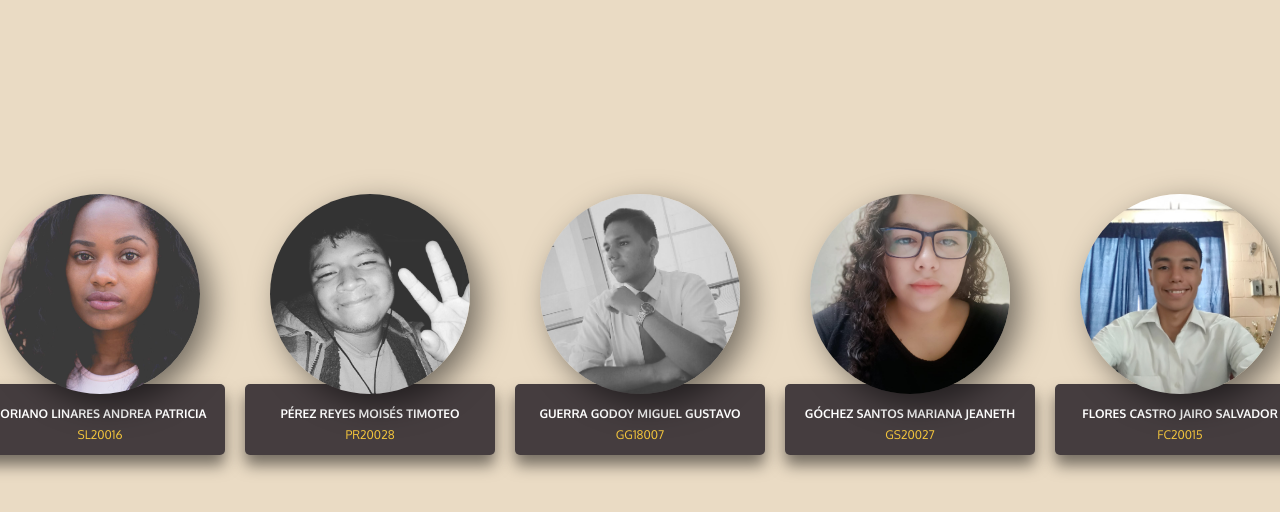
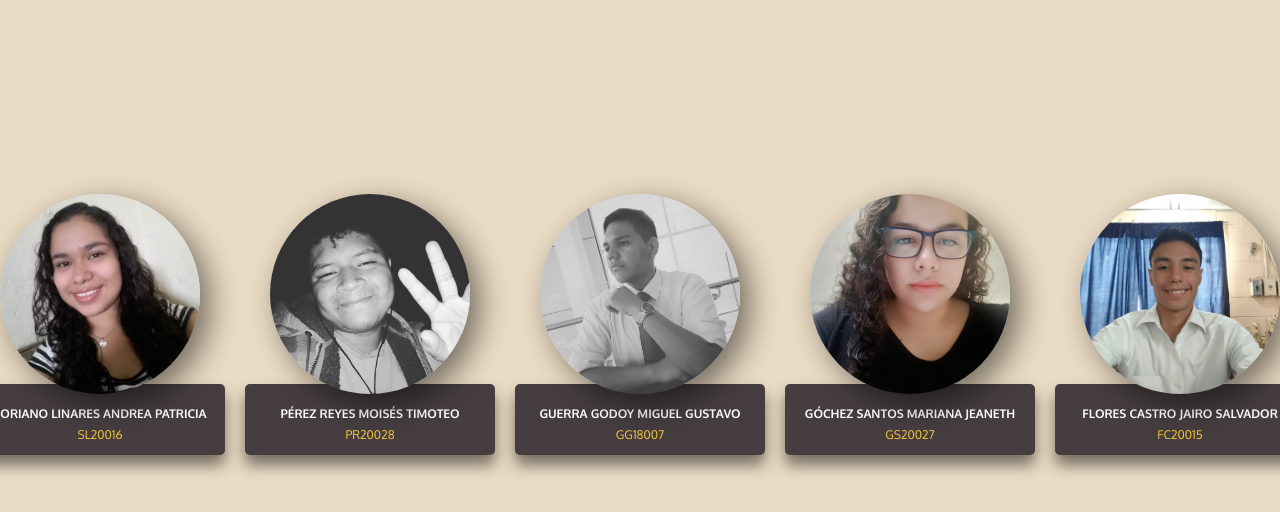
Before and after one commit to JairoFlores09/ans135view, a website built with Parcel: page integrantes.html in a window 1280 px wide. Shown: the part 52-564 px from the top of the page. Built offline with nearby package versions, Linux system fonts and the light colour scheme.

Commit message:
Ultima foto agregada

```diff
--- a/css/style.css
+++ b/css/style.css
@@ -490,7 +490,7 @@ main{
 }
 
 .member--1{
-	background-image: url("../img/member2.jpg");
+	background-image: url("../img/miembro5.jpeg");
 }
 
 .member--2{
```
Also changed, not shown: img/miembro5.jpeg (added).
